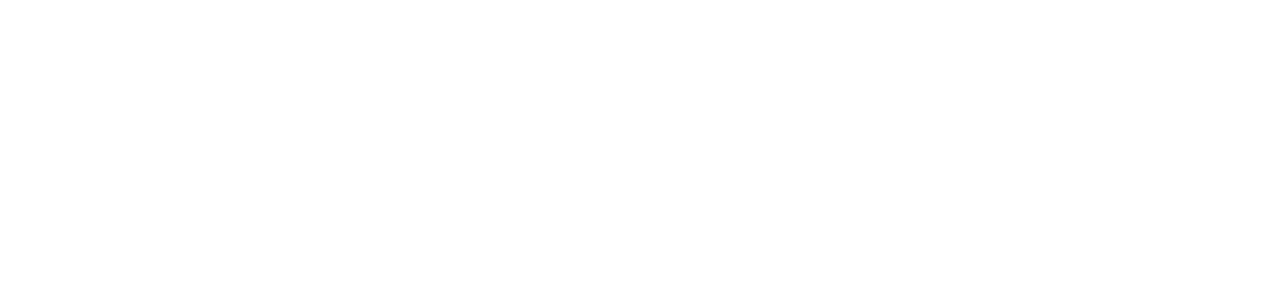
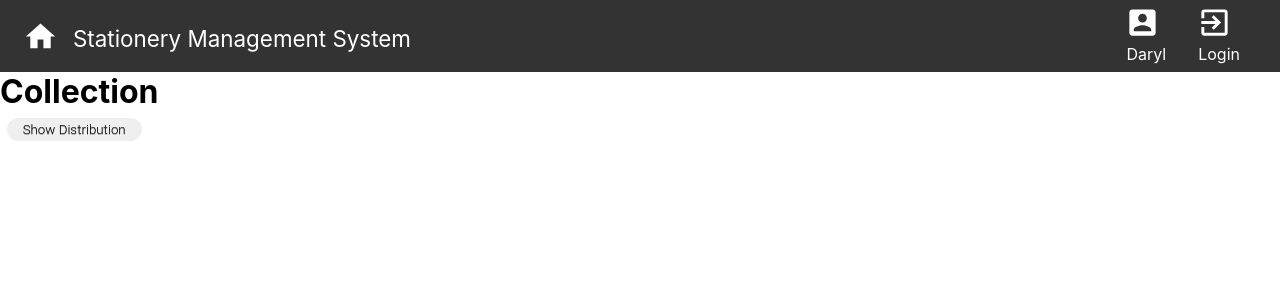
Before and after one commit to Martindreamz/Front-End-AD-Project, a React (Create React App) app: page /depRepDisbursement in a window 1280 px wide. Shown: the top 300 px of the page. Built offline with nearby package versions, Linux system fonts and the light colour scheme.

Commit message:
DepRep Disbursement (Distri/Collect) started.

```diff
--- a/src/App.js
+++ b/src/App.js
@@ -8,8 +8,9 @@ import SupplierList from "./Containers/SupplierList";
 import CheckInventory from "./Containers/CheckInventory";
 import DiscrepancyList from "./Containers/DiscrepancyList";
 import RequisitionForm from "./Containers/RequisitionForm";
-import StockAdjustmentApproval from "./Containers/StockAdjustmentApproval";
+import StoreMStockAdjustmentApproval from "./Containers/StoreMStockAdjustmentApproval";
 import ManageDepartment from "./Containers/ManageDepartment";
+import DepRepDisbursement from "./Containers/DepRepDisbursement";
 
 function App() {
   return (
@@ -28,7 +29,7 @@ function App() {
           <Route path="/requisitionForm">
             <RequisitionForm />
           </Route>
-                    <Route path='/supplier'>
+          <Route path="/supplier">
             <SupplierList />
           </Route>
           <Route path="/test1">
@@ -40,11 +41,14 @@ function App() {
           <Route path="/requisitionForm">
             <RequisitionForm />
           </Route>
-                    <Route path="/stockAdjustmentApproval">
-                        <StockAdjustmentApproval />
+          <Route path="/StoreMstockAdjustmentApproval">
+            <StoreMStockAdjustmentApproval />
           </Route>
-                    <Route path='/manager'>
+          <Route path="/manager">
             <ManageDepartment />
+          </Route>
+          <Route path="/depRepDisbursement">
+            <DepRepDisbursement />
           </Route>
         </Switch>
       </Router>
--- /dev/null
+++ b/src/Components/DepRepDistriCollectionList.js
@@ -0,0 +1,25 @@
+import React, { Component } from "react";
+
+class DepRepDistriCollectionList extends Component {
+  constructor() {
+    super();
+    this.state = {};
+  }
+
+  render() {
+    if (this.props.showDistribution) {
+      return (
+        <div>
+          <h1>Distribution</h1>
+        </div>
+      );
+    }
+    return (
+      <div>
+        <h1>Collection</h1>
+      </div>
+    );
+  }
+}
+
+export default DepRepDistriCollectionList;
--- a/src/Components/InventoryTable.css
+++ b/src/Components/InventoryTable.css
@@ -103,13 +103,13 @@ button {
 }
 
 button.greenButton {
-  background-color: #7edb5f;
-  border: solid #7edb5f;
+  background-image: radial-gradient(#afe89b, #7edb5f, #46a626);
+  border: solid #46a626;
 }
 
 button.redButton {
-  background-color: #d43f4c;
-  border: solid #d43f4c;
+  background-image: radial-gradient(#e58b92, #dd6973, #a62630);
+  border: solid #a62630;
 }
 
 button:hover {
--- a/src/Components/ManagerPartition.css
+++ b/src/Components/ManagerPartition.css
@@ -57,7 +57,7 @@ html {
   text-align: center;
 }
 
-@media only screen and (max-width: 767px) {
+@media only screen and (max-width: 1200px) {
   .leftpane,
   .middlepane,
   .rightpane {
--- a/src/Components/StockAdjustmentApprovalTable.js
+++ b/src/Components/StoreMStockAdjustmentApprovalTable.js
@@ -2,7 +2,7 @@ import React, { Component } from "react";
 import "./InventoryTable.css";
 import { domain } from "../Configurations/Config";
 
-class StockAdjustmentApprovalTable extends Component {
+class StoreMStockAdjustmentApprovalTable extends Component {
   constructor(props) {
     super(props);
     this.state = {};
@@ -35,4 +35,4 @@ class StockAdjustmentApprovalTable extends Component {
   }
 }
 
-export default StockAdjustmentApprovalTable;
+export default StoreMStockAdjustmentApprovalTable;
--- /dev/null
+++ b/src/Containers/DepRepDisbursement.js
@@ -0,0 +1,40 @@
+import React, { Component } from "react";
+import Header from "../Components/Headers/Header";
+import DepRepDistriCollectionList from "../Components/DepRepDistriCollectionList";
+import axios from "axios";
+
+class DepRepDisbursement extends Component {
+  constructor() {
+    super();
+    this.state = {
+      showDistribution: false,
+    };
+    this.changeView = this.changeView.bind(this);
+  }
+
+  changeView() {
+    this.setState((prevState) => {
+      return {
+        showDistribution: !prevState.showDistribution,
+      };
+    });
+  }
+
+  render() {
+    return (
+      <div>
+        <Header />
+        <DepRepDistriCollectionList
+          showDistribution={this.state.showDistribution}
+        />
+        <button className="changeView" onClick={this.changeView}>
+          {this.state.showDistribution
+            ? "Show Collection"
+            : "Show Distribution"}
+        </button>
+      </div>
+    );
+  }
+}
+
+export default DepRepDisbursement;
--- a/src/Containers/StockAdjustmentApproval.js
+++ b/src/Containers/StoreMStockAdjustmentApproval.js
@@ -1,10 +1,9 @@
 import React, { Component } from "react";
 import Header from "../Components/Headers/Header";
-import "./RecievedGoods.css";
-import StockAdjustmentApprovalTable from "../Components/StockAdjustmentApprovalTable";
+import StoreMStockAdjustmentApprovalTable from "../Components/StoreMStockAdjustmentApprovalTable";
 import axios from "axios";
 
-class StockAdjustmentApproval extends Component {
+class StoreMStockAdjustmentApproval extends Component {
   constructor() {
     super();
     this.state = {
@@ -43,11 +42,11 @@ class StockAdjustmentApproval extends Component {
       <div>
         <Header />
         <div className="inventoryBody">
-          <StockAdjustmentApprovalTable data={this.state.data} />
+          <StoreMStockAdjustmentApprovalTable data={this.state.data} />
         </div>
       </div>
     );
   }
 }
 
-export default StockAdjustmentApproval;
+export default StoreMStockAdjustmentApproval;
```
Lines whose indentation alone changed are shown as unchanged.
